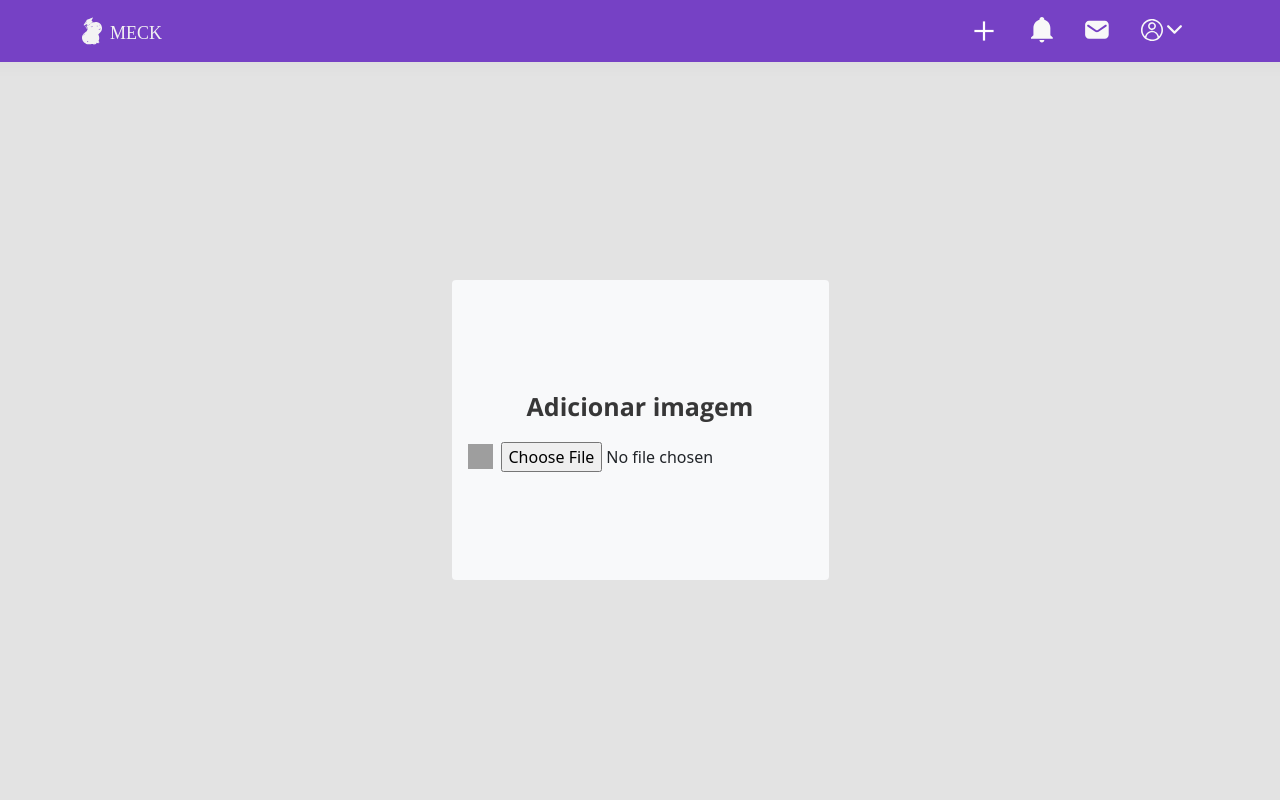
After one commit to lysabacate/Projeto-MECK, a Flask app: page /criar_turma in a window 1280 px wide. The commit adds this page. Run offline with Flask 3, Linux system fonts and the light colour scheme; a user stored in the database is signed in; some web fonts are replaced; grey boxes are pictures that could not be loaded.

Commit message:
Editando tela de add turmas - prof

```diff
--- a/app.py
+++ b/app.py
@@ -117,6 +117,12 @@ def materiais_adicional():
 def turma_aluno():
     return render_template('pagina-turma-aluno.html')
 
+
+@app.route('/criar_turma')
+@login_required
+def criar_turma():
+    return render_template('pagina-criar-turma.html')
+
 if __name__ == '__main__':
 
     app.run(debug=True)
--- a/static/css/style.css
+++ b/static/css/style.css
@@ -163,6 +163,12 @@ html, body{
     background: #F1F1F1!important;
 
 }
+
+.tudo-dashboard .imagem-add {
+    width: 30px;
+    height: 30px;
+}
+
 
 
 .conteudo-dashboard-cinza{
@@ -433,3 +439,35 @@ html, body{
     background-repeat: no-repeat;
     background-size: contain;
 }
+
+/*tela de criar turmas*/
+
+.add-img-e-codigo .imagem-turma p {
+    color: #373737;
+    font-family: "Open Sans";
+    font-size: 25px;
+    font-weight: 700;
+}
+
+.input-imagem-turma img {
+    width: 25px;
+    height: 25px;
+}
+
+.add-img-e-codigo {
+    height: 300px;
+}
+
+/*
+input[type='file'] {
+    display: none
+}
+label {
+    background-color: #3498db;
+    border-radius: 5px;
+    color: #fff;
+    cursor: pointer;
+    margin: 10px;
+    padding: 6px 20px
+}
+*/
--- a/templates/pagina-base-dashboard.html
+++ b/templates/pagina-base-dashboard.html
@@ -12,7 +12,7 @@
     <link href="https://fonts.googleapis.com/css2?family=Montserrat:ital,wght@0,100..900;1,100..900&family=Odor+Mean+Chey&family=Open+Sans:ital,wght@0,300..800;1,300..800&display=swap" rel="stylesheet">
 </head>
 <body>
-    <section class=" tudo-dashboard h-100">
+    <section class="tudo-dashboard h-100">
         <nav class="navbar navbar-expand-sm text-light roxobg fixed-top">
             <div class="container">
                 <!-- Logo -->
@@ -56,6 +56,7 @@
 
                 <div class="d-flex">
                     <div class="d-flex">
+                        <a class="nav-link" href="#"><img src="/static/img/simbolo-add.svg" alt="" class="imagem-add"></a>
                         <a class="nav-link" href="#"><img src="static/img/notificacaobranca.svg" alt=""></a>
                         <a class="nav-link" href="#"><img src="static/img/mensagembranca.svg" alt=""></a>
                     </div>
--- /dev/null
+++ b/templates/pagina-criar-turma.html
@@ -0,0 +1,16 @@
+{% extends 'pagina-base-dashboard.html' %}
+
+
+{% block conteudo %}
+<form action="" class="d-flex flex-column">
+    <div class="add-img-e-codigo d-flex flex-column bg-light rounded p-3 justify-content-center">
+        <label for="imagem-turma" class="imagem-turma d-flex flex-column align-items-center">
+            <p>Adicionar imagem</p>
+        </label>
+        <div class="input-imagem-turma d-flex align-items-center gap-2">
+            <img src="/static/img/adicionar-arquivo-roxo.svg" alt="">
+            <input type="file" name="foto-turma" id="imagem-turma">
+        </div>
+    </div>
+</form>
+{%endblock%}
--- a/templates/pagina-dashboard-prof.html
+++ b/templates/pagina-dashboard-prof.html
@@ -8,6 +8,6 @@
     <div class="capivara-ops d-flex flex-column text-center align-items-center justify-content-center">
         <img src="static/img/capybara-comendo.svg" alt="" class="capivara-comendo">
         <h5 class="ops-texto mx-5">Ops... Você ainda não criou nenhuma turma</h5>
-        <a href="/turma_aluno" class="btn text-light roxobg text-align-center fw-bold">Criar turma</a>
+        <a href="/criar_turma" class="btn text-light roxobg text-align-center fw-bold">Criar turma</a>
     </div>
 {% endblock %}
```
Also changed, not shown: static/img/adicionar-arquivo-roxo.svg (added), static/img/adicionar-arquivo.svg (added), static/img/simbolo-add.svg (added).
